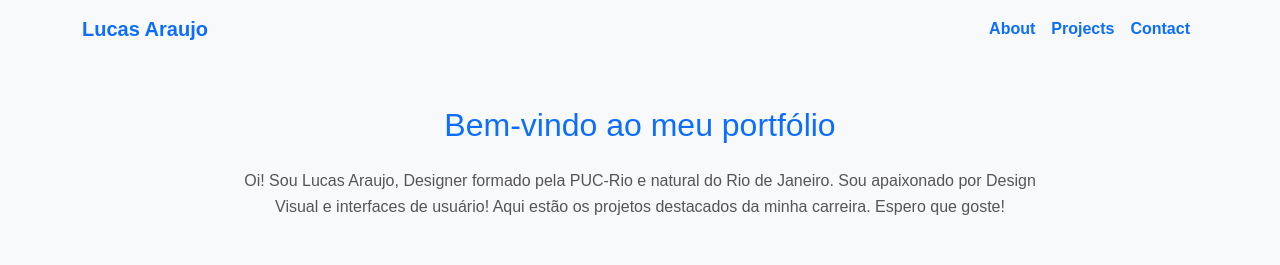
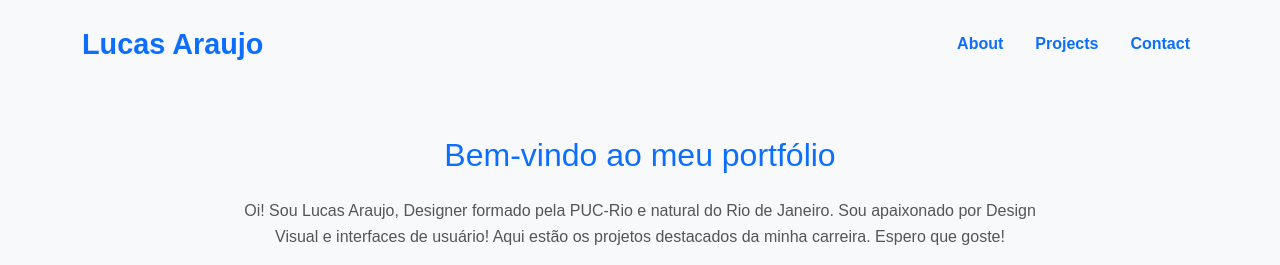
Before and after one commit to LucasAlive/LucasLuquineas, a plain HTML site: page index.html in a window 1280 px wide. Shown: the top 265 px of the page. Drawn offline with nearby package versions, Linux system fonts and the light colour scheme.

Commit message:
Update styles.css

```diff
--- a/css/styles.css
+++ b/css/styles.css
@@ -34,3 +34,21 @@ footer a {
 footer a:hover {
     text-decoration: underline;
 }
+
+/* Navbar custom */
+.navbar {
+    padding: 1rem 0;
+}
+
+.navbar-brand {
+    font-size: 1.8rem;
+}
+
+.nav-link {
+    font-size: 1rem;
+    margin-left: 1rem;
+}
+
+.nav-link:hover {
+    text-decoration: underline;
+}
```
